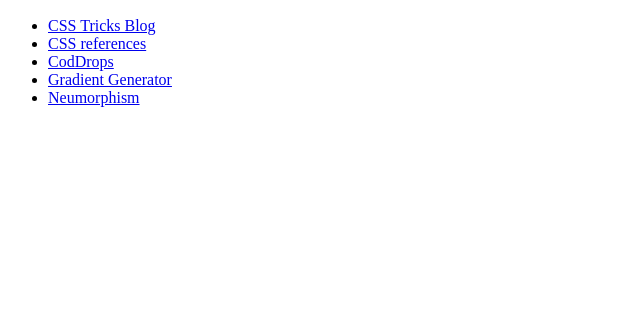
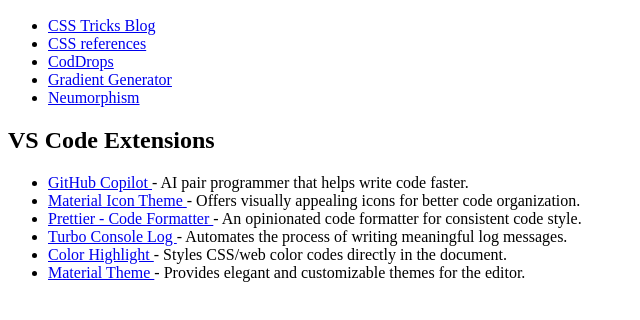
Before and after one commit to ScrimbaBootcamp/ScrimbaBootcamp2024, a plain HTML site: page resources.html in a window 1280 px wide. Shown: the part 198-518 px from the top of the page, without its empty margins (0-640 px from the left). Drawn offline with Linux system fonts and the light colour scheme.

Commit message:
Add VS Code Extensions Section to Resources Page

```diff
--- a/resources.html
+++ b/resources.html
@@ -65,6 +65,73 @@
           </li>
         </ul>
       </div>
+
+      <!-- VS Code Extensions  -->
+      <section>
+        <h2>VS Code Extensions</h2>
+        <ul>
+          <li>
+            <a
+              href="https://marketplace.visualstudio.com/items?itemName=GitHub.copilot"
+              target="_blank"
+              rel="noopener noreferrer"
+            >
+              GitHub Copilot
+            </a>
+            - AI pair programmer that helps write code faster.
+          </li>
+          <li>
+            <a
+              href="https://marketplace.visualstudio.com/items?itemName=PKief.material-icon-theme"
+              target="_blank"
+              rel="noopener noreferrer"
+            >
+              Material Icon Theme
+            </a>
+            - Offers visually appealing icons for better code organization.
+          </li>
+          <li>
+            <a
+              href="https://marketplace.visualstudio.com/items?itemName=esbenp.prettier-vscode"
+              target="_blank"
+              rel="noopener noreferrer"
+            >
+              Prettier - Code Formatter
+            </a>
+            - An opinionated code formatter for consistent code style.
+          </li>
+          <li>
+            <a
+              href="https://marketplace.visualstudio.com/items?itemName=ChakrounAnas.turbo-console-log"
+              target="_blank"
+              rel="noopener noreferrer"
+            >
+              Turbo Console Log
+            </a>
+            - Automates the process of writing meaningful log messages.
+          </li>
+          <li>
+            <a
+              href="https://marketplace.visualstudio.com/items?itemName=naumovs.color-highlight"
+              target="_blank"
+              rel="noopener noreferrer"
+            >
+              Color Highlight
+            </a>
+            - Styles CSS/web color codes directly in the document.
+          </li>
+          <li>
+            <a
+              href="https://marketplace.visualstudio.com/items?itemName=zhuangtongfa.Material-theme"
+              target="_blank"
+              rel="noopener noreferrer"
+            >
+              Material Theme
+            </a>
+            - Provides elegant and customizable themes for the editor.
+          </li>
+        </ul>
+      </section>
     </main>
 
     <script src="main.js" type="module"></script>
```
